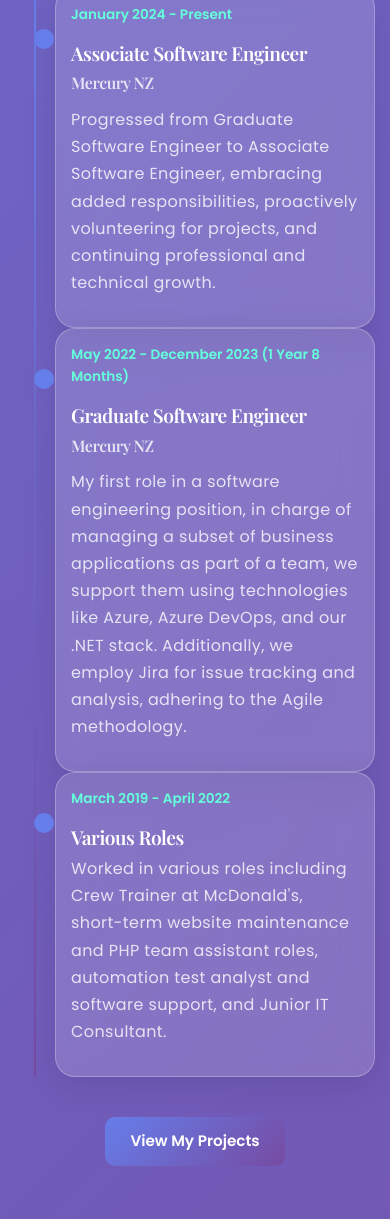
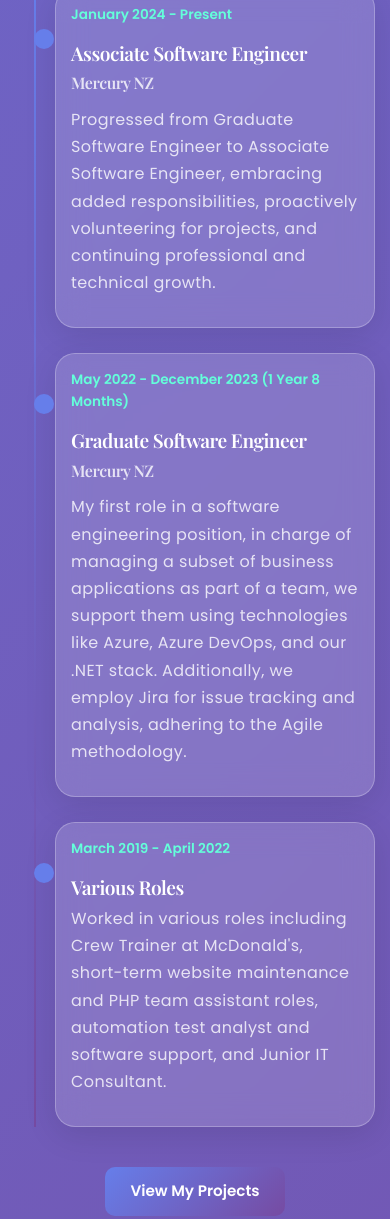
Before and after one commit to itsADevEnd/itsADevEnd.github.io, a plain HTML site: page index.html in a window 390 px wide. Shown: the part 4476-5695 px from the top of the page. Drawn offline with nearby package versions, Linux system fonts and the light colour scheme.

Commit message:
Adding spacing between experience cards for mobile.

```diff
--- a/styles.css
+++ b/styles.css
@@ -875,7 +875,7 @@ p {
         width: calc(100% - 60px);
         left: 40px !important;
         padding: 20px;
-        margin-bottom: 20px;
+        margin-bottom: 30px;
     }
 
     .timeline-item::before {
@@ -1040,6 +1040,7 @@ p {
         width: calc(100% - 40px);
         left: 30px !important;
         padding: 15px;
+        margin-bottom: 25px;
     }
 
     .timeline-item::before {
```
